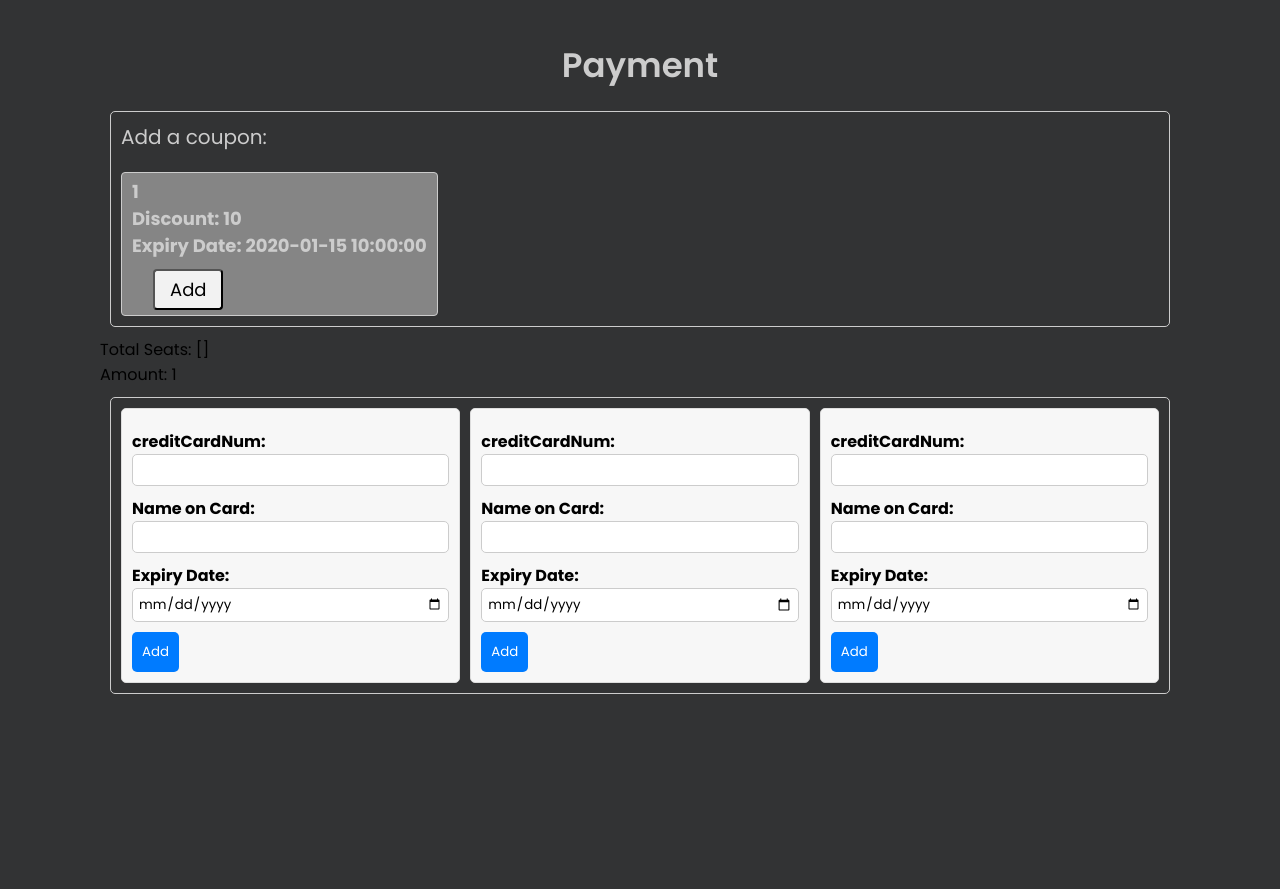
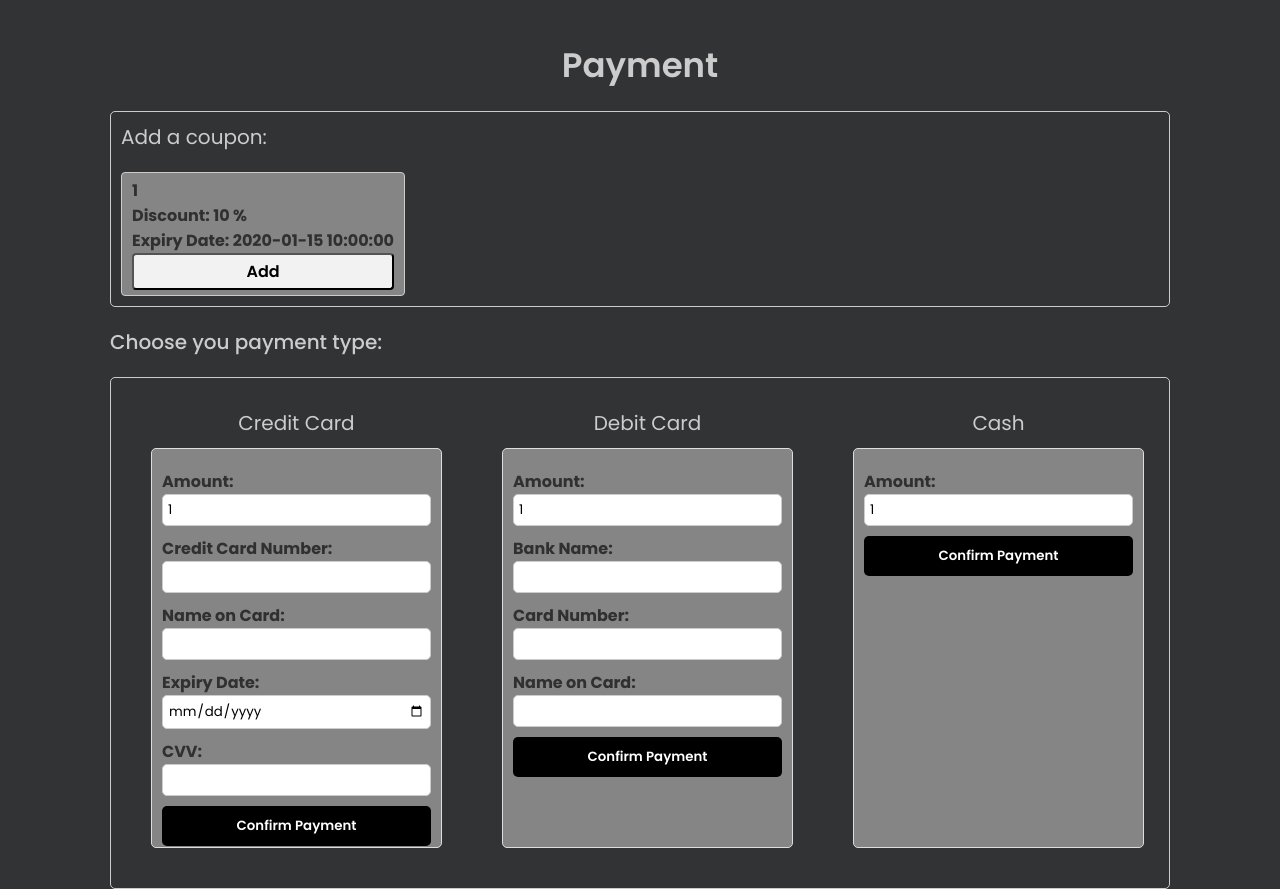
Before and after one commit to MiaTian1024/Movie-Ticket-Booking-System, a Flask app: template templates/payment.html in a window 1280 px wide. Shown: the part 100-989 px from the top of the page. Before the commit the page ends 794 px from the top, so only its background shows below. Run offline with Flask 3, Linux system fonts and the light colour scheme; the template is opened without the code that fills it: most values are stand-ins (such as "Sample title", 1, 10 or a date in 2020); some libraries are stand-ins or nearby versions.

Commit message:
payment style

```diff
--- a/static/css/payment.css
+++ b/static/css/payment.css
@@ -25,9 +25,14 @@
     border-radius: 5px;
   }
 
-  .coupon-box label{
+  .coupon-box p{
     font-size: 20px;
     color: #ccc;
+  }
+
+  .coupon-box label{
+    font-weight: bold;
+    color:#303030;
   }
 
   .coupon-box .item{
@@ -40,23 +45,27 @@
     margin-right: 20px;
     background-color: #ccc;
     padding:5px 10px;
-    background-color: #858585;
+    background-color: #a6a4a5b9;
     border: 1px solid #ccc;
     border-radius: 4px;
   }
 
   .coupon-box .item .form-item h3{
-    font-size: 18px;
+    font-size: 16px;
   }
 
   .coupon-box .item .form-item button {
     background-color: #f2f2f2;
-    font-size: 18px;
-    padding:5px 15px;
+    font-size: 16px;
+    font-weight: 600;
+    padding:4px 15px;
     cursor: pointer;
     margin-left: 21px;
     margin-top: 10px;
     border-radius: 4px;
+    margin: 0 auto;
+    display: block;
+    width: 100%;
   }
 
   .coupon-box .item .form-item button:hover {
@@ -80,13 +89,26 @@
   }
 
 
-  /* Style each form item */
   .payment-type .form-item {
-    background-color: #f7f7f7; /* Change to your desired background color */
+    padding: 10px;
+    flex: 1;
+    margin:10px;
+  }
+
+  .payment-type .form-item form {
+    background-color: #a6a4a5b9; /* Change to your desired background color */
     padding: 10px;
     border: 1px solid #ddd;
     border-radius: 5px;
-    flex: 1; /* Distribute the width evenly among form items */
+    margin:10px;
+    height: 400px;
+  }
+
+  .payment-type .form-item p {
+    font-size: 20px;
+    color: #ccc;
+    display: flex;
+    justify-content: center;
   }
 
   /* Style the input fields */
@@ -99,6 +121,7 @@
   /* Style labels */
   .payment-type .form-item label {
     font-weight: bold;
+    color:#303030;
   }
 
   /* Style input fields */
@@ -110,15 +133,31 @@
 
   /* Style the submit button */
   .payment-type .form-item button {
-    padding: 10px;
-    background-color: #007bff; /* Change to your desired button color */
-    color: white;
+    padding: 10px 40px;
+    background-color: #000000; /* Change to your desired button color */
+    color: rgb(255, 255, 255);
     border: none;
     border-radius: 5px;
     cursor: pointer;
+    font-weight: 600;
+    margin: 0 auto;
+    display: block;
+    width: 100%;
+  }
+
+  .payment-type .form-item button:hover {
+    background-color: #407182; /* Change to your desired button color */
+    color: rgb(0, 0, 0);
   }
 
   /* Add spacing between form items */
   .payment-type .form-item:not(:last-child) {
     margin-right: 10px;
   }
+
+  .choose-type-text {
+    font-size: 20px;
+    font-weight: 500;
+    color: #ccc;
+    margin: 20px 10px;
+  }
--- a/templates/payment.html
+++ b/templates/payment.html
@@ -55,7 +55,7 @@
   </div>
 
   <div class="coupon-box">
-    <label for="coupon">Add a coupon: </label>
+    <p>Add a coupon: </p>
     <form method="POST" action="/add_coupon">
       <div class="item">
        {% for coupon in coupon_list %}
@@ -63,7 +63,7 @@
            <input type="radio" id="{{coupon.couponID}}" name="couponID" value="{{coupon.couponID}}" checked>
            <label for="{{coupon.couponID}}">
              <h3>{{ coupon.couponID }}</h3>
-             <h3>Discount: {{coupon.discount}}</h3>
+             <h3>Discount: {{coupon.discount}} %</h3>
              <h3>Expiry Date: {{coupon.expiryDate}}</h3>
            </label>
            <button type="submit">Add</button>
@@ -73,16 +73,19 @@
    </form>
   </div>
 
-
-  <p class="seat-info">Total Seats: {{selected_seats}}</p>
-  <p class="seat-info">Amount: {{total_price}}</p>
+  <h2 class="choose-type-text">Choose you payment type: </h2>
 
   <div class="payment-type">
     <div class="form-item">
-      <form method="POST" action="/add_payment">
+      <p>Credit Card </p>
+      <form method="POST" action="/add_credit_card">
         <div class="item">
-          <label for="num">creditCardNum:</label>
-          <input type="text" id="num" name="number" required>
+          <label for="amount">Amount:</label>
+          <input type="text" id="amount" name="amount" value="{{total_price}}" required readonly>
+        </div>
+        <div class="item">
+          <label for="num">Credit Card Number:</label>
+          <input type="text" id="num" name="num" required>
         </div>
         <div class="item">
           <label for="name">Name on Card:</label>
@@ -92,43 +95,45 @@
           <label for="date">Expiry Date:</label>
           <input type="date" id="date" name="date" required>
         </div>
-        <button type="submit">Add</button>
+        <div class="item">
+          <label for="cvv">CVV:</label>
+          <input type="text" id="cvv" name="cvv" required>
+        </div>
+        <button type="submit">Confirm Payment</button>
       </form>
     </div>
 
     <div class="form-item">
-      <form method="POST" action="/add_payment">
+      <p>Debit Card</p>
+      <form method="POST" action="/add_debit_card">
         <div class="item">
-          <label for="num">creditCardNum:</label>
+          <label for="amount">Amount:</label>
+          <input type="text" id="amount" name="amount" value="{{total_price}}" required readonly>
+        </div>
+        <div class="item">
+          <label for="bname">Bank Name:</label>
+          <input type="text" id="bname" name="bname" required>
+        </div>
+        <div class="item">
+          <label for="num">Card Number:</label>
           <input type="text" id="num" name="number" required>
         </div>
         <div class="item">
           <label for="name">Name on Card:</label>
           <input type="text" id="name" name="name" required>
         </div>
-        <div class="item">
-          <label for="date">Expiry Date:</label>
-          <input type="date" id="date" name="date" required>
-        </div>
-        <button type="submit">Add</button>
+        <button type="submit">Confirm Payment</button>
       </form>
     </div>
 
     <div class="form-item">
-      <form method="POST" action="/add_payment">
+      <p>Cash </p>
+      <form method="POST" action="/add_cash">
         <div class="item">
-          <label for="num">creditCardNum:</label>
-          <input type="text" id="num" name="number" required>
+          <label for="amount">Amount:</label>
+          <input type="text" id="amount" name="amount" value="{{total_price}}" required readonly>
         </div>
-        <div class="item">
-          <label for="name">Name on Card:</label>
-          <input type="text" id="name" name="name" required>
-        </div>
-        <div class="item">
-          <label for="date">Expiry Date:</label>
-          <input type="date" id="date" name="date" required>
-        </div>
-        <button type="submit">Add</button>
+        <button type="submit">Confirm Payment</button>
       </form>
     </div>
 
```
Also changed, not shown: Models.py (+34 -8 lines).
